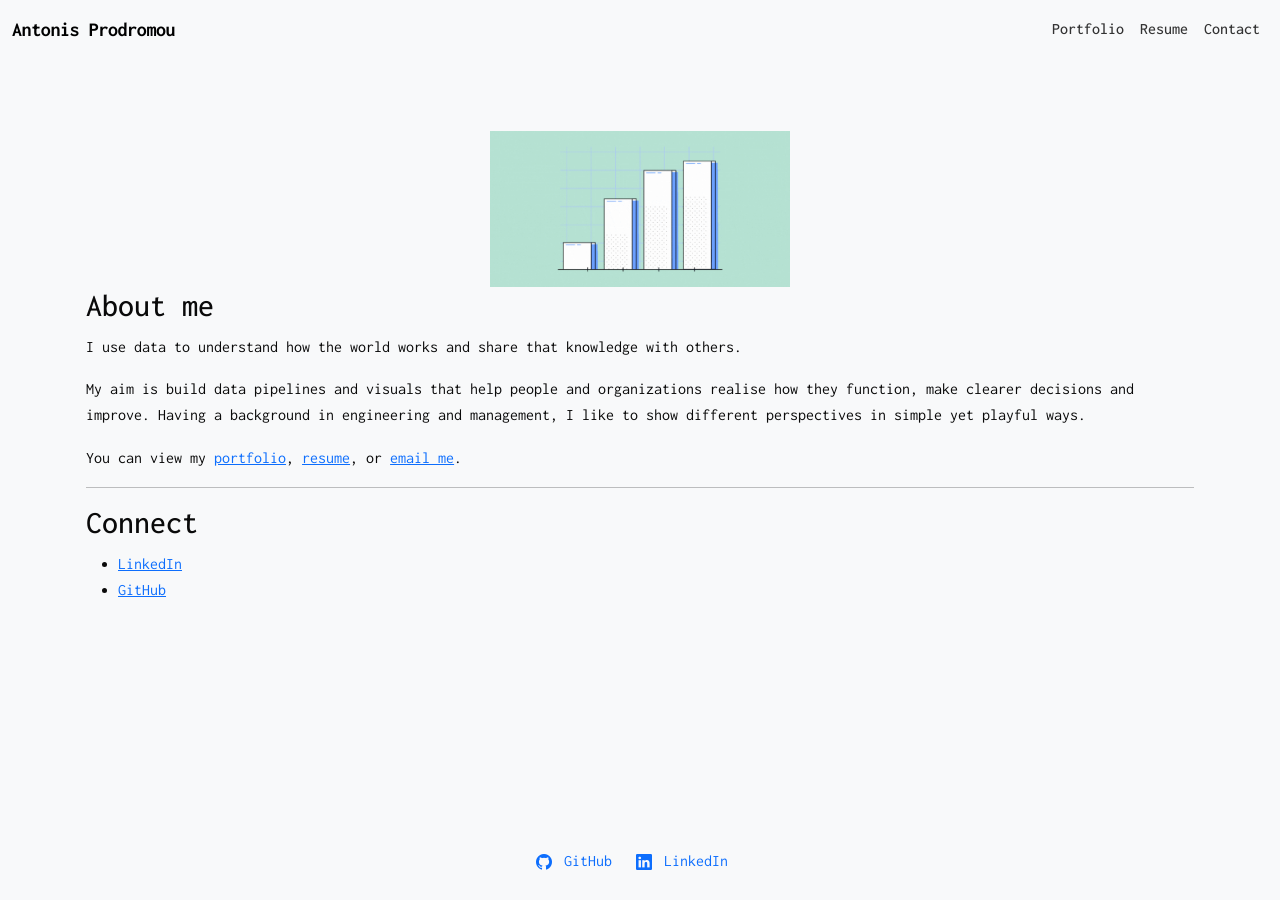
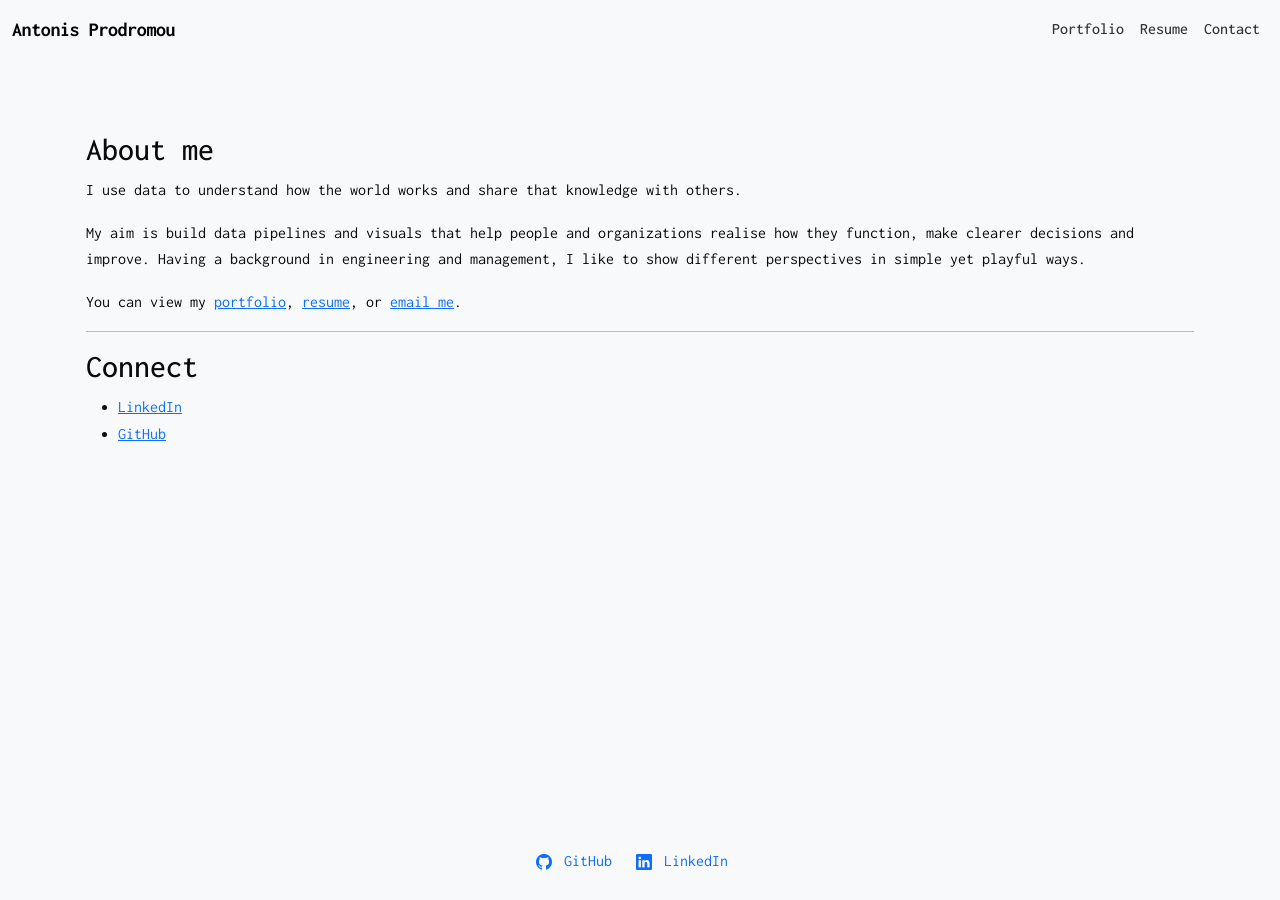
Before and after one commit to akprodromou/akprodromou.github.io, a Jekyll site: the page built from index.md, in a window 1280 px wide. Built offline with Jekyll 4.4.1, drawn with Linux system fonts in a browser that asks for light colours; comment, search, counter and statistics services are not loaded.

Commit message:
gif removed

```diff
--- a/index.md
+++ b/index.md
@@ -2,11 +2,6 @@
 layout: default
 title: Home
 ---
-
-<div style="display: flex; justify-content: center;">
-  <img src="assets/images/cover-5.gif" alt="bar chart animation" style="max-width: 300px; width: 100%;">
-</div>
-
 
 ## About me
 
```
